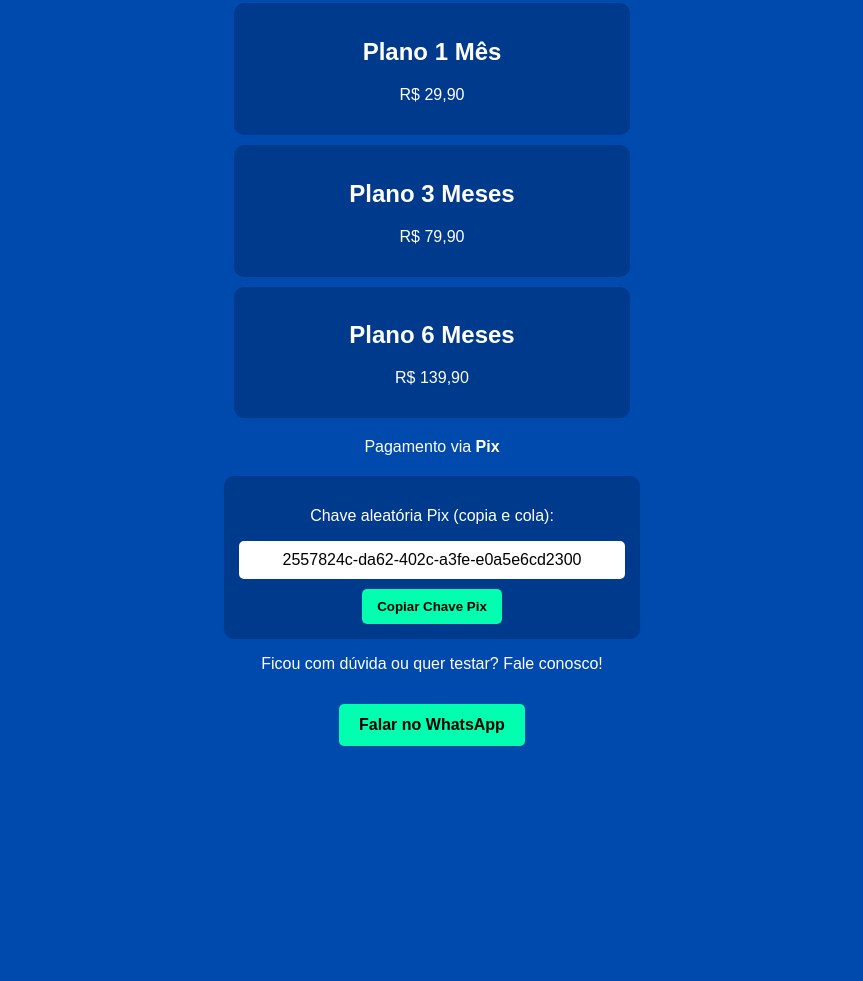
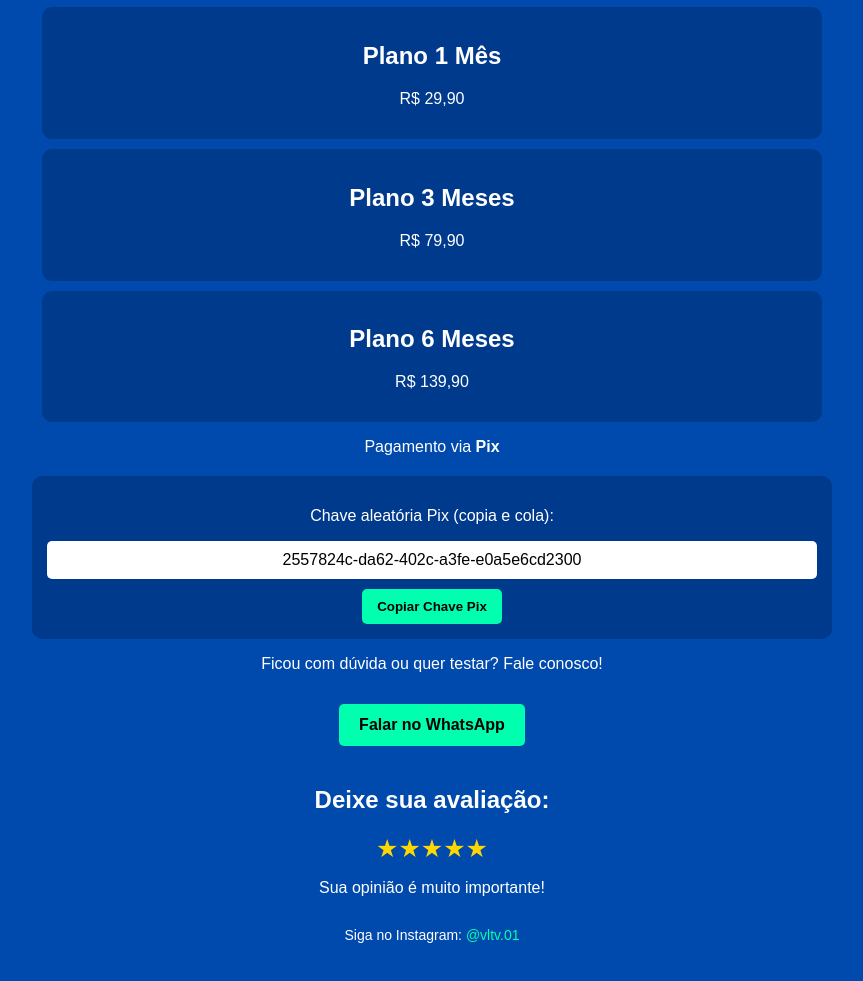
Before and after one commit to VLTV-conteudos/vltv-site, a plain HTML site: page index.html in a window 1280 px wide. Shown: the part 395-1376 px from the top of the page, without its empty margins (208-1071 px from the left). Before the commit the page ends 1141 px from the top, so only its background shows below. Drawn offline with Linux system fonts and the light colour scheme.

Commit message:
Add files via upload

```diff
--- a/index.html
+++ b/index.html
@@ -1,4 +1,3 @@
-
 <!DOCTYPE html>
 <html lang="pt-br">
 <head>
@@ -6,61 +5,6 @@
   <meta name="viewport" content="width=device-width, initial-scale=1.0" />
   <title>VLTV - IPTV</title>
   <link href="style.css" rel="stylesheet" />
-  <style>
-    body {
-      background-color: #004aad;
-      color: white;
-      font-family: Arial, sans-serif;
-      text-align: center;
-      padding: 20px;
-    }
-    .container {
-      max-width: 800px;
-      margin: auto;
-    }
-    .plano {
-      background: #003a8c;
-      padding: 15px;
-      margin: 10px;
-      border-radius: 10px;
-    }
-    .botao {
-      display: inline-block;
-      background-color: #00ffae;
-      color: #000;
-      padding: 12px 20px;
-      border-radius: 5px;
-      text-decoration: none;
-      margin-top: 15px;
-      font-weight: bold;
-    }
-    .pix-area {
-      background-color: #003a8c;
-      padding: 15px;
-      border-radius: 10px;
-      margin-top: 20px;
-    }
-    .pix-chave {
-      background: white;
-      color: #000;
-      padding: 10px;
-      border-radius: 5px;
-      word-break: break-all;
-    }
-    .copiar-btn {
-      margin-top: 10px;
-      padding: 10px 15px;
-      background-color: #00ffae;
-      border: none;
-      border-radius: 5px;
-      cursor: pointer;
-      font-weight: bold;
-    }
-    img.logo {
-      max-width: 200px;
-      margin-bottom: 20px;
-    }
-  </style>
 </head>
 <body>
   <div class="container">
@@ -71,9 +15,9 @@
        Teste grátis disponível, é só chamar no WhatsApp!</p>
 
     <div class="planos">
-      <div class="plano"><h2>Plano 1 Mês</h2><p>R$ 29,90</p></div>
-      <div class="plano"><h2>Plano 3 Meses</h2><p>R$ 79,90</p></div>
-      <div class="plano"><h2>Plano 6 Meses</h2><p>R$ 139,90</p></div>
+      <div class="plano" onclick="abrirFlyer()"><h2>Plano 1 Mês</h2><p>R$ 29,90</p></div>
+      <div class="plano" onclick="abrirFlyer()"><h2>Plano 3 Meses</h2><p>R$ 79,90</p></div>
+      <div class="plano" onclick="abrirFlyer()"><h2>Plano 6 Meses</h2><p>R$ 139,90</p></div>
     </div>
 
     <p class="pagamento">Pagamento via <strong>Pix</strong></p>
@@ -86,6 +30,16 @@
 
     <p>Ficou com dúvida ou quer testar? Fale conosco!</p>
     <a href="https://wa.me/5519984494895" target="_blank" class="botao">Falar no WhatsApp</a>
+
+    <div class="avaliacoes">
+      <h2>Deixe sua avaliação:</h2>
+      <div class="estrelas">★★★★★</div>
+      <p>Sua opinião é muito importante!</p>
+    </div>
+
+    <footer>
+      <p>Siga no Instagram: <a href="https://instagram.com/vltv.01" target="_blank">@vltv.01</a></p>
+    </footer>
   </div>
 
   <script>
@@ -94,6 +48,10 @@
       navigator.clipboard.writeText(chave);
       alert("Chave Pix copiada com sucesso!");
     }
+
+    function abrirFlyer() {
+      window.open("flyer.jpg", "_blank");
+    }
   </script>
 </body>
 </html>
--- a/style.css
+++ b/style.css
@@ -1,37 +1,70 @@
 
 body {
-  background-color: #000;
-  color: #fff;
+  background-color: #004aad;
+  color: white;
   font-family: Arial, sans-serif;
-  margin: 0;
+  text-align: center;
   padding: 20px;
-  display: flex;
-  justify-content: center;
-  align-items: center;
-  height: 100vh;
 }
 .container {
-  text-align: center;
-  max-width: 500px;
-}
-.planos {
-  margin: 20px 0;
+  max-width: 800px;
+  margin: auto;
 }
 .plano {
-  background-color: #111;
-  margin: 10px 0;
+  background: #003a8c;
   padding: 15px;
-  border-radius: 8px;
+  margin: 10px;
+  border-radius: 10px;
+  cursor: pointer;
 }
 .botao {
   display: inline-block;
+  background-color: #00ffae;
+  color: #000;
+  padding: 12px 20px;
+  border-radius: 5px;
+  text-decoration: none;
   margin-top: 15px;
-  background-color: #25d366;
-  color: white;
-  padding: 10px 20px;
-  border-radius: 6px;
+  font-weight: bold;
+}
+.pix-area {
+  background-color: #003a8c;
+  padding: 15px;
+  border-radius: 10px;
+  margin-top: 20px;
+}
+.pix-chave {
+  background: white;
+  color: #000;
+  padding: 10px;
+  border-radius: 5px;
+  word-break: break-word;
+}
+.copiar-btn {
+  margin-top: 10px;
+  padding: 10px 15px;
+  background-color: #00ffae;
+  border: none;
+  border-radius: 5px;
+  cursor: pointer;
+  font-weight: bold;
+}
+img.logo {
+  max-width: 200px;
+  margin-bottom: 20px;
+}
+footer {
+  margin-top: 30px;
+  font-size: 14px;
+}
+footer a {
+  color: #00ffae;
   text-decoration: none;
 }
-.botao:hover {
-  background-color: #1ebf57;
+.avaliacoes {
+  margin-top: 40px;
 }
+.estrelas {
+  font-size: 25px;
+  color: gold;
+}
```
Also changed, not shown: flyer.jpg (added), logo.jpg.
